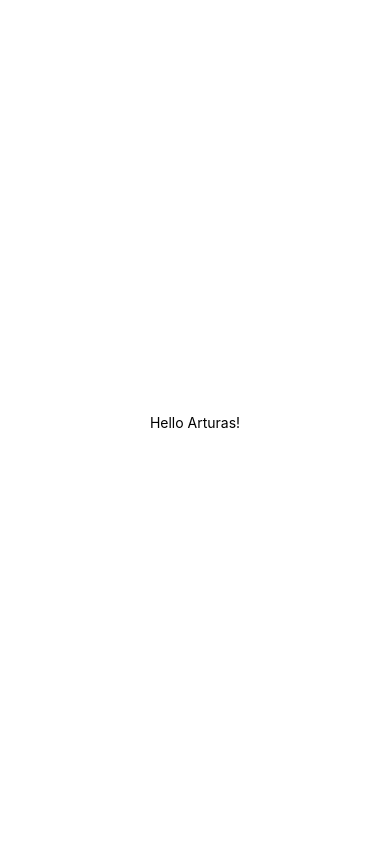
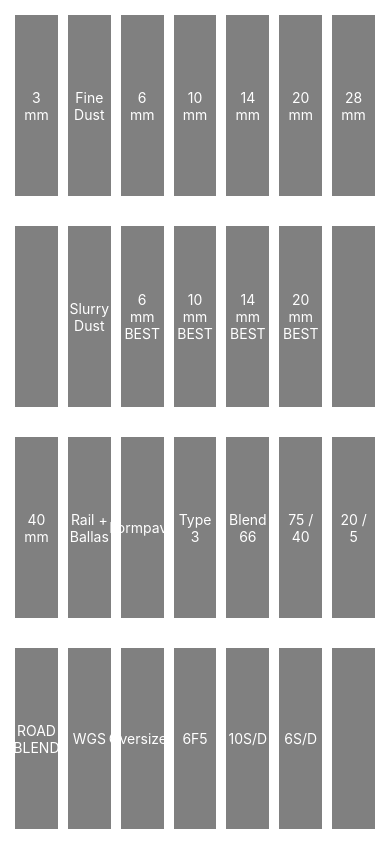
Before and after one commit to tvolkovickas/mtrack, a React Native app: screen / in a window 390 px wide. Built offline with nearby package versions, Linux system fonts and the light colour scheme.

Commit message:
Add grid

```diff
--- a/App.js
+++ b/App.js
@@ -1,20 +1,132 @@
 import { StatusBar } from "expo-status-bar";
-import { StyleSheet, Text, View } from "react-native";
+import { useEffect, useState } from "react";
+import { StyleSheet, Text, View, SafeAreaView } from "react-native";
+import cn from "classnames";
 
 export default function App() {
+  const [selectedItem, setSelectedItem] = useState(null);
+  const [counter, setCounter] = useState(null);
+  const row1 = [
+    "3 mm",
+    "Fine Dust",
+    "6 mm",
+    "10 mm",
+    "14 mm",
+    "20 mm",
+    "28 mm",
+  ];
+  const row2 = [
+    "",
+    "Slurry Dust",
+    "6 mm BEST",
+    "10 mm BEST",
+    "14 mm BEST",
+    "20 mm BEST",
+    "",
+  ];
+  const row3 = [
+    "40 mm",
+    "Rail + Ballas",
+    "Formpave",
+    "Type 3",
+    "Blend 66",
+    "75 / 40",
+    "20 / 5",
+  ];
+  const row4 = ["ROAD BLEND", "WGS", "Oversized", "6F5", "10S/D", "6S/D", ""];
+
+  const stopCounter = () => {
+    setCounter(null);
+    setSelectedItem(null);
+  };
+  const selectItem = (item) => {
+    if (item === "") {
+      return;
+    }
+    setCounter(0);
+    setSelectedItem(item);
+  };
+
+  useEffect(() => {
+    let timer1;
+    if (counter !== null) {
+      timer1 = setTimeout(() => {
+        setCounter((counter) => counter + 1);
+      }, 1000);
+    }
+    return () => {
+      clearTimeout(timer1);
+    };
+  }, [counter]);
   return (
-    <View style={styles.container}>
-      <Text>Hello Arturas!</Text>
+    <SafeAreaView style={{ height: "100%" }}>
       <StatusBar style="auto" />
-    </View>
+      {!selectedItem && (
+        <View style={styles.container}>
+          <View style={styles.row}>
+            {row1.map((item, index) => (
+              <View style={styles.gridItemWrapper}>
+                <Text style={styles.gridItem} key={index}>
+                  {item}
+                </Text>
+              </View>
+            ))}
+          </View>
+          <View style={styles.row}>
+            {row2.map((item, index) => (
+              <View style={styles.gridItemWrapper}>
+                <Text style={styles.gridItem} key={index}>
+                  {item}
+                </Text>
+              </View>
+            ))}
+          </View>
+          <View style={styles.row}>
+            {row3.map((item, index) => (
+              <View style={styles.gridItemWrapper}>
+                <Text style={styles.gridItem} key={index}>
+                  {item}
+                </Text>
+              </View>
+            ))}
+          </View>
+          <View style={styles.row}>
+            {row4.map((item, index) => (
+              <View style={styles.gridItemWrapper}>
+                <Text style={styles.gridItem} key={index}>
+                  {item}
+                </Text>
+              </View>
+            ))}
+          </View>
+        </View>
+      )}
+    </SafeAreaView>
   );
 }
 
 const styles = StyleSheet.create({
   container: {
+    height: "100%",
+  },
+  row: {
     flex: 1,
-    backgroundColor: "#fff",
+    flexDirection: "row",
+    height: "25%",
+    margin: 10,
+  },
+  gridItemWrapper: {
+    width: "14.2%",
+    flex: 1,
+    justifyContent: "center",
     alignItems: "center",
-    justifyContent: "center",
+    backgroundColor: "grey",
+    margin: 5,
+  },
+  gridItem: {
+    textAlign: "center",
+    color: "white",
+    fontSize: "16",
+    padding: 5,
   },
 });
--- a/app.json
+++ b/app.json
@@ -3,7 +3,6 @@
     "name": "mtrack",
     "slug": "mtrack",
     "version": "1.0.0",
-    "orientation": "portrait",
     "icon": "./assets/icon.png",
     "userInterfaceStyle": "light",
     "splash": {
@@ -14,9 +13,7 @@
     "updates": {
       "fallbackToCacheTimeout": 0
     },
-    "assetBundlePatterns": [
-      "**/*"
-    ],
+    "assetBundlePatterns": ["**/*"],
     "ios": {
       "supportsTablet": true
     },
--- a/package.json
+++ b/package.json
@@ -9,6 +9,7 @@
     "web": "expo start --web"
   },
   "dependencies": {
+    "classnames": "^2.3.2",
     "expo": "~47.0.12",
     "expo-status-bar": "~1.4.2",
     "react": "18.1.0",
```
Also changed, not shown: 2 other files (tests, documents, lock files or other folders).
